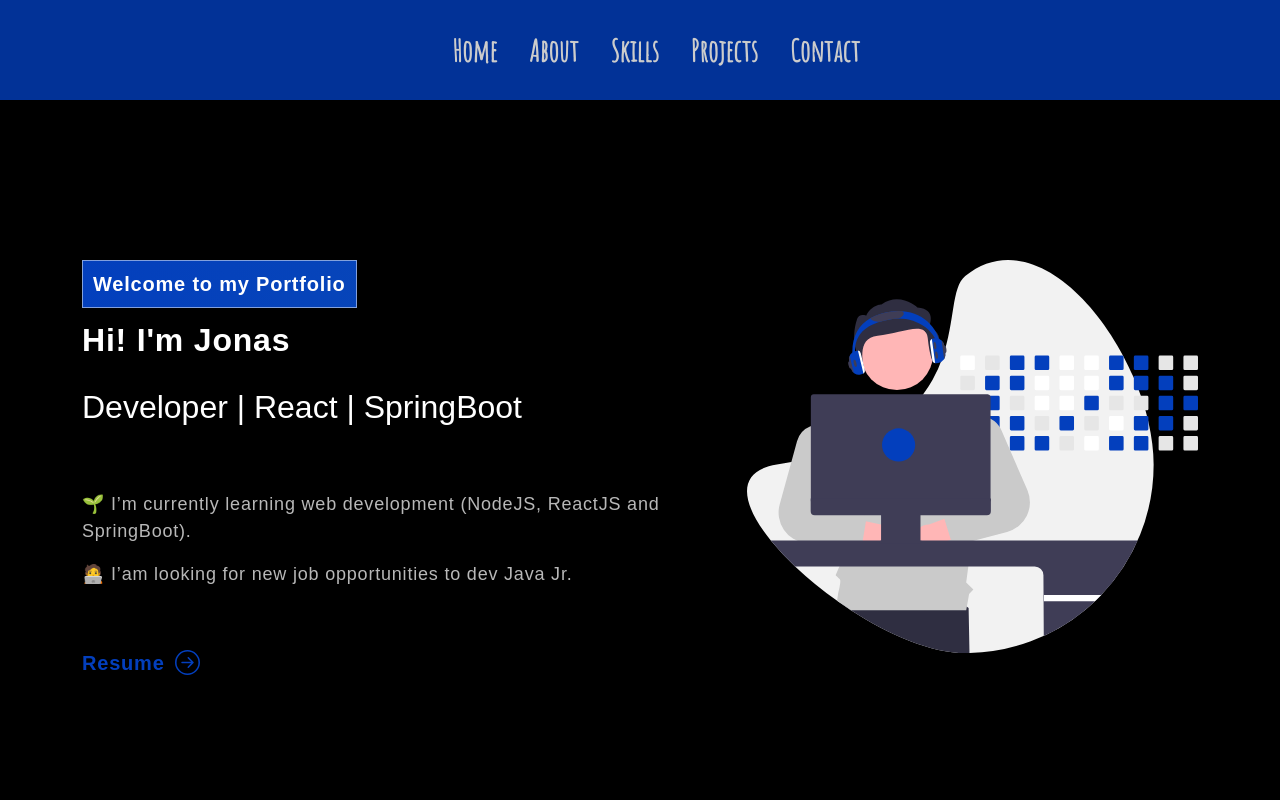
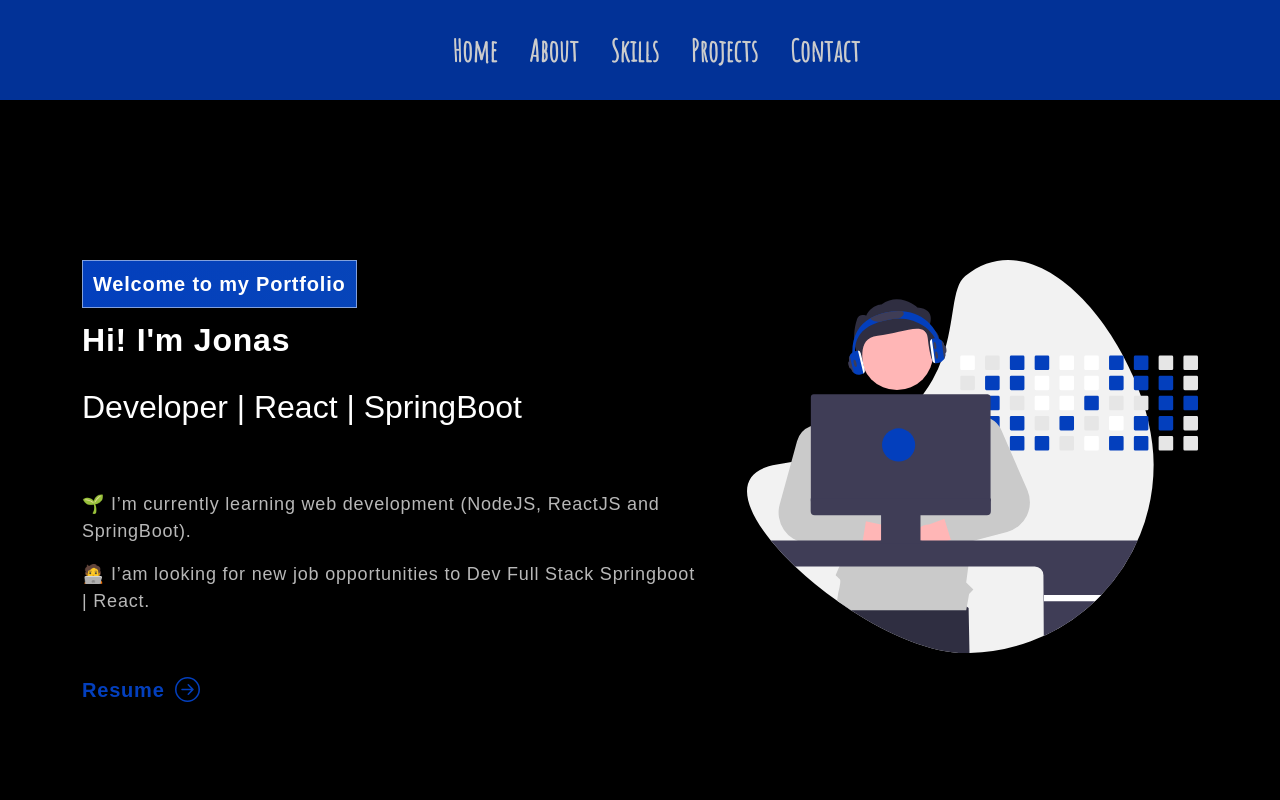
Before and after one commit to jonasmachados/portfolio, a React (Create React App) app: page / in a window 1280 px wide. Shown: the top 800 px of the page. Built offline with nearby package versions, Linux system fonts and the light colour scheme; a web font is replaced by a local one.

Commit message:
Update Banner Component

```diff
--- a/src/components/Banner/Banner.js
+++ b/src/components/Banner/Banner.js
@@ -4,6 +4,8 @@ import headerImg from "../../assets/img/dev.svg";
 import { ArrowRightCircle } from "react-bootstrap-icons";
 import './Banner.css';
 import 'bootstrap/dist/css/bootstrap.min.css';
+import Pdf from "../../assets/pdf/Curriculo.pdf";
+
 
 const Banner = () => {
   const [loopNum, setLoopNum] = useState(0);
@@ -65,10 +67,11 @@ const Banner = () => {
             </h1>
             <h2>Developer | React | SpringBoot</h2>
             <p>🌱 I’m currently learning web development (NodeJS, ReactJS and SpringBoot).</p>
-            <p>🧑‍💻 I’am looking for new job opportunities to dev Java Jr.</p>
-            <button onClick={() => console.log("connect")}>
+            <p>🧑‍💻 I’am looking for new job opportunities to Dev Full Stack Springboot | React.</p>
+            <button onClick={() => window.open(Pdf) & console.log("connect")}>
               Resume <ArrowRightCircle size={25} />
             </button>
+
           </Col>
           <Col xs={12} md={6} xl={5}>
             <img src={headerImg} alt="Header Img" />
```
Also changed, not shown: 1 other file (tests, documents, lock files or other folders).
